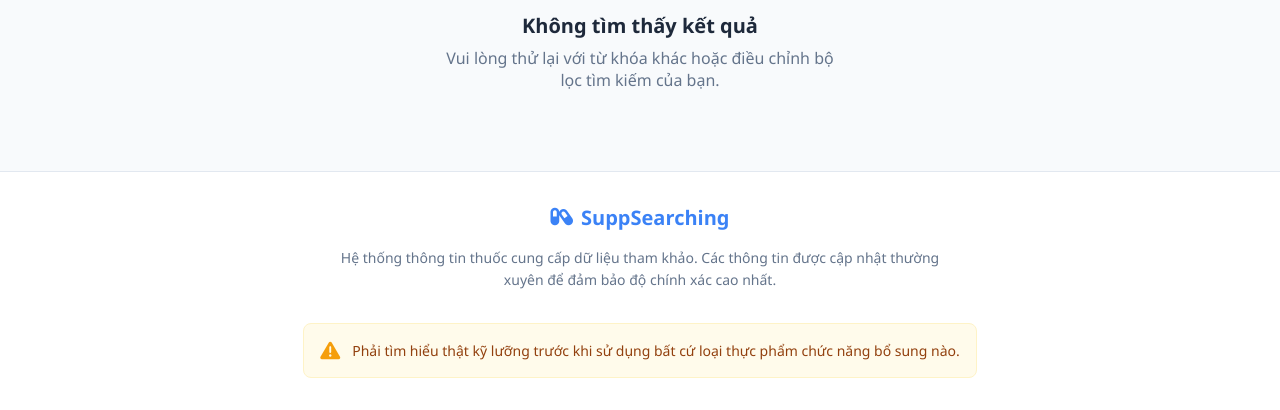
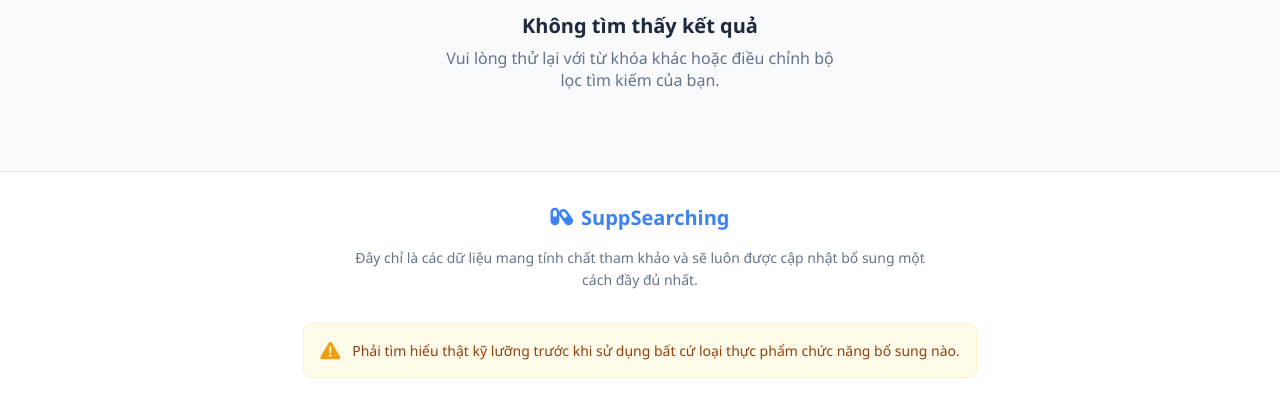
Before and after one commit to Thitrongdan202/SupplementSearch, a Django app: page /search/ in a window 1280 px wide. Shown: the part 698-1108 px from the top of the page. Run offline with Django 5.2, Linux system fonts and the light colour scheme.

Commit message:
Update medication_search.html

```diff
--- a/templates/medication_search.html
+++ b/templates/medication_search.html
@@ -620,7 +620,7 @@
                     <i class="fas fa-capsules"></i>
                     <span>SuppSearching</span>
                 </div>
-                <p class="footer-text">Hệ thống thông tin thuốc cung cấp dữ liệu tham khảo. Các thông tin được cập nhật thường xuyên để đảm bảo độ chính xác cao nhất.</p>
+                <p class="footer-text">Đây chỉ là các dữ liệu mang tính chất tham khảo và sẽ luôn được cập nhật bổ sung một cách đầy đủ nhất.</p>
                 <div class="disclaimer">
                     <i class="fas fa-exclamation-triangle disclaimer-icon"></i>
                     <p class="disclaimer-text">Phải tìm hiểu thật kỹ lưỡng trước khi sử dụng bất cứ loại thực phẩm chức năng bổ sung nào.</p>
```
